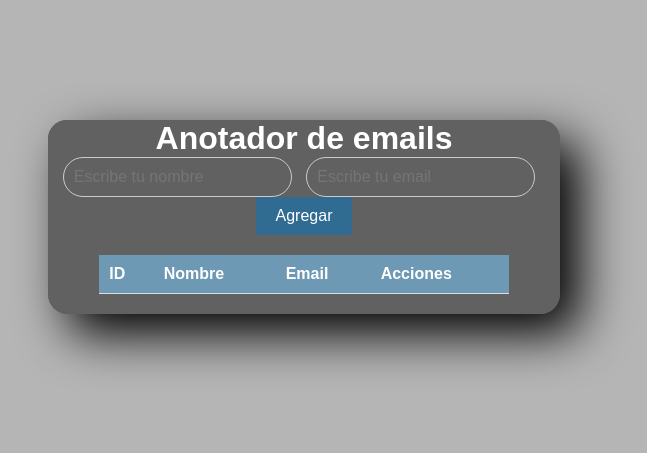
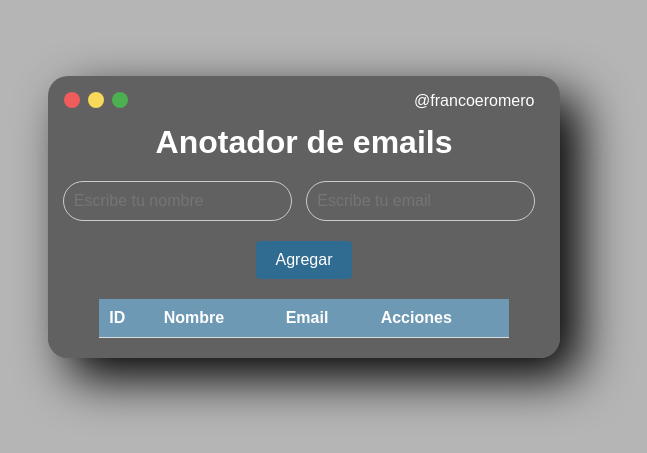
Before and after one commit to francoeromero/add_emails, a plain HTML site: page index.html in a window 1280 px wide. Shown: the part 183-636 px from the top of the page, without its empty margins (336-983 px from the left). Drawn offline with Linux system fonts and the light colour scheme.

Commit message:
add emails

```diff
--- a/index.html
+++ b/index.html
@@ -8,6 +8,16 @@
 </head>
 <body>
     <main class="main">
+        <div class="rotulo">
+            <div class="content-circle">
+              <div class="circle rojo"></div>
+              <div class="circle amarillo"></div>
+              <div class="circle verde"></div>
+            </div>
+            <div class="content-name">
+              <p class="name">@francoeromero</p>
+            </div>
+          </div>
         <div id="container">
             <h1>Anotador de emails</h1>
             <div id="input-container">
--- a/styles.css
+++ b/styles.css
@@ -9,8 +9,53 @@
     --color-secundario: #6d99b4;
     --back: rgb(97, 97, 97);
 }
+    /* rotulo */
+    .content-circle{
+        display: flex;
+        width: 100%;
+      }
+      .circle{
+        width: 1rem;
+        margin-right: 8px;
+        height: 1rem;
+        border-radius: 50%;
+      }
+      .rojo{
+        background: #f05b5b;
+      }
+      .amarillo{
+        background: #f9d959;
+      }
+      .verde{
+        background: #4CAF50;
+      }
+      .content-name{
+        width: 100%;
+        height: 1rem;
+        display: flex;
+        justify-content: flex-end;
+        background: none;
+      }
+      .name{
+        font-size: 1rem;
+        margin-right: 1rem;
+        background: none;
+        color: white;
+      }
+      .rotulo{
+        display: flex;
+        width: 95%;
+        margin: 1rem;
+        background: none;
+
+      }
 h1{
     border-radius: 20px;
+    margin-bottom: 20px;
+}
+input{
+    margin-bottom: 20px;
+
 }
 #container {
     max-width: 800px;
```
